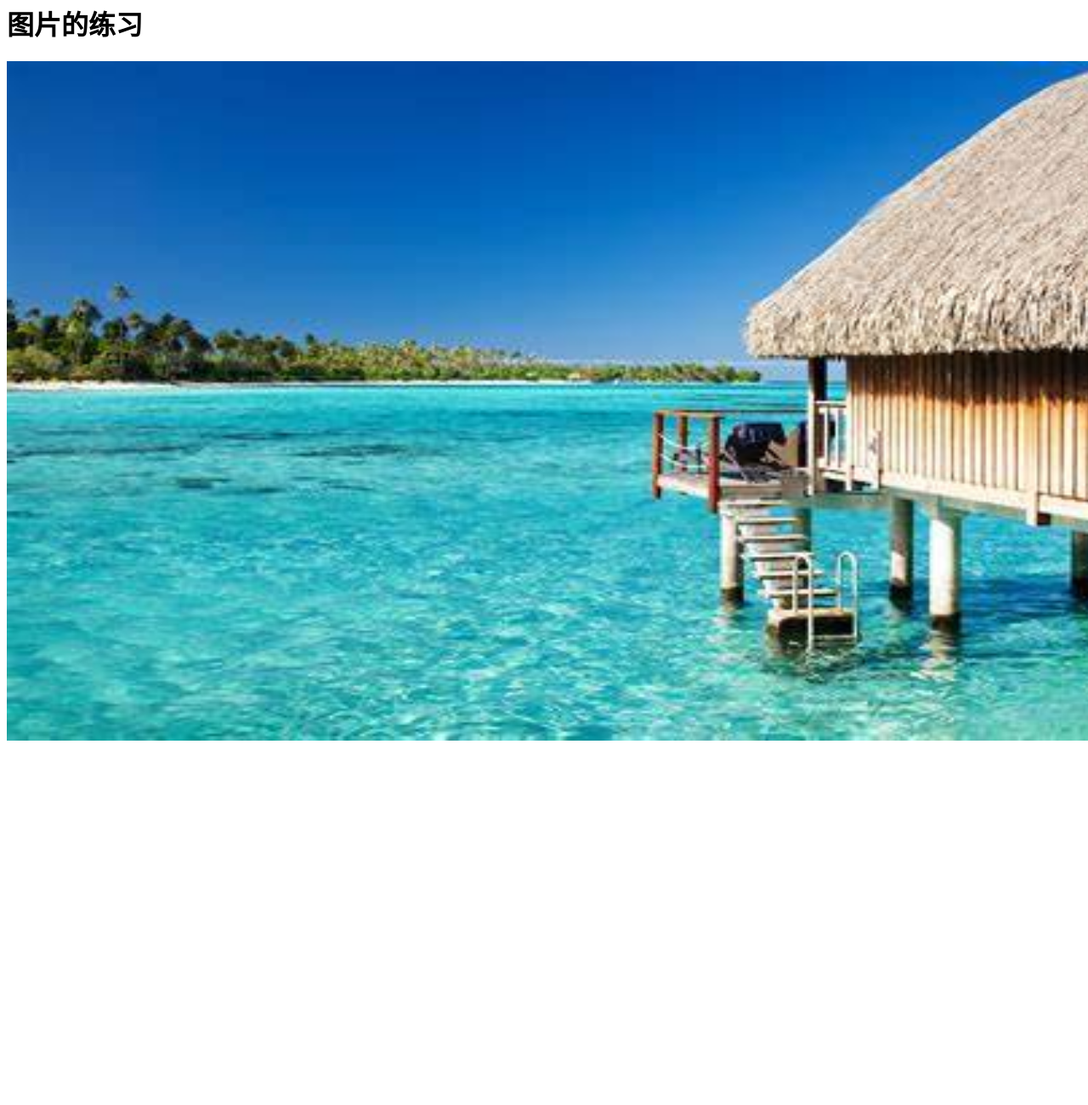
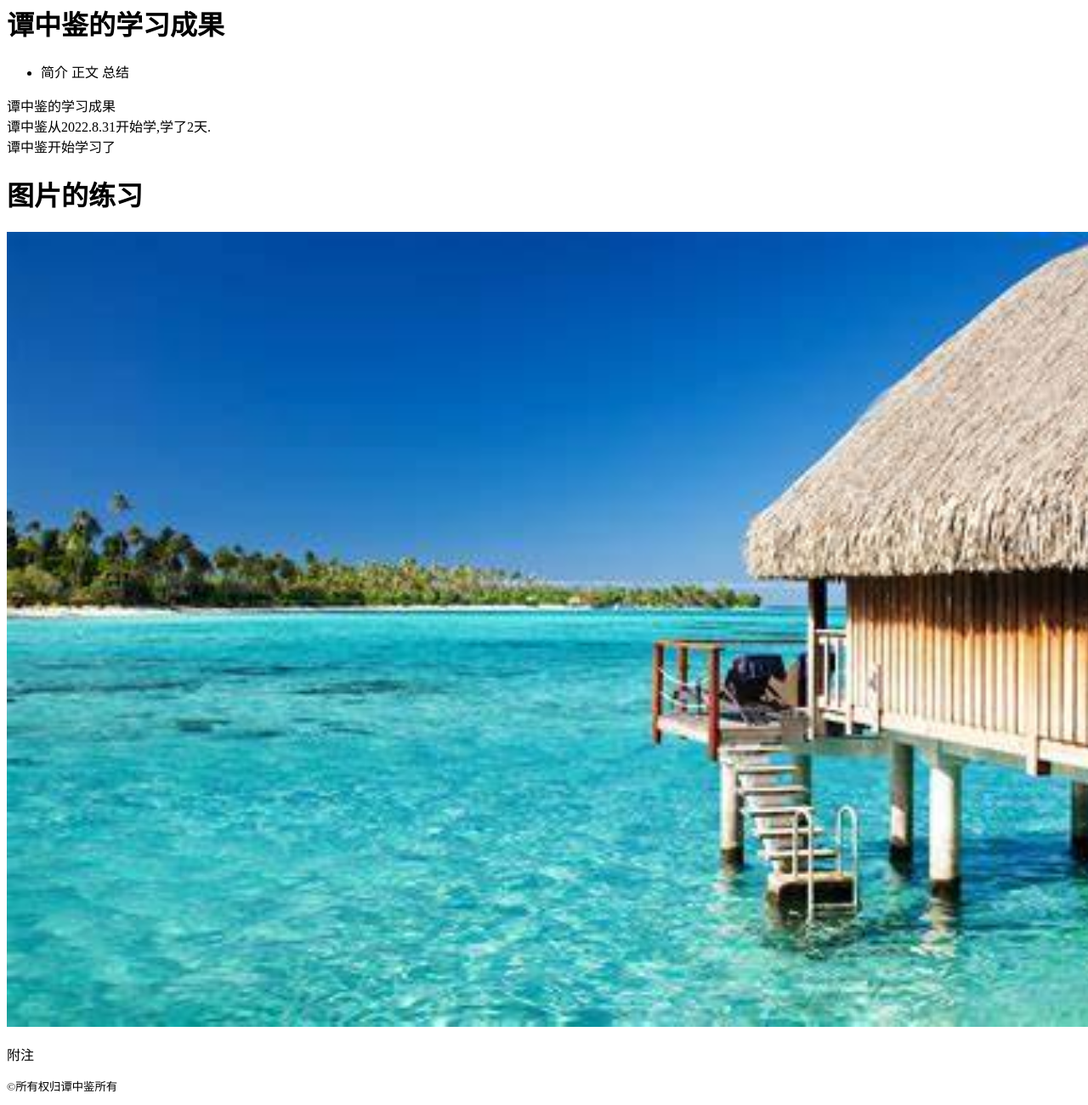
Before and after one commit to zhongjiantan/zhongjian, a plain HTML site: page yemian.html in a window 1280 px wide. Shown: the part 17-1318 px from the top of the page at 85% size. Before the commit the page ends 909 px from the top, so only its background shows below. Drawn offline with Linux system fonts and the light colour scheme.

Commit message:
谭中鉴的学习记录

```diff
--- a/yemian.html
+++ b/yemian.html
@@ -7,8 +7,58 @@
     <title>谭中鉴的网站</title>
 </head>
 <body>
-    <h1>图片的练习</h1>
-    <img src="OIP-C.n0_p3rYRuofABd3XudbZnAHaEo.jpg" width="1500" height="800">
-    <p></p>
+    <header role="banner">
+        <h1>谭中鉴的学习成果</h1>
+    </header>
+
+    <main id ="main">
+        <article>
+            <nav role ="navigation">
+                <ul>
+                    <li>
+                        <a herf="tan1">简介</a>
+                        <a herf="tan2">正文</a>
+                        <a herf="tan3">总结</a>
+                    </li>
+                </ul>
+            </nav>
+        </article>
+
+        <article id="tan1">
+            谭中鉴的学习成果
+        </article>
+
+
+
+        <article id="tan2">
+            谭中鉴从2022.8.31开始学,学了2天.
+        </article>
+
+        <article id="tan3">
+            谭中鉴开始学习了
+        </article>
+
+
+        <h1>图片的练习</h1>
+        <img src="OIP-C.n0_p3rYRuofABd3XudbZnAHaEo.jpg" width="1500" >
+
+        <!--
+        <img src="OIP-C.n0_p3rYRuofABd3XudbZnAHaEo.jpg" width="1500" height="800">
+        -->
+        <p></p>
+    </main>
+
+    <aside role="complementary">
+        <P>附注</P>
+    </aside>
+
+    <footer role="contentinfo">
+        <p>
+            <small>
+                &copy所有权归谭中鉴所有
+            </small>
+        </p>
+    </footer>
+
 </body>
 </html>
```
